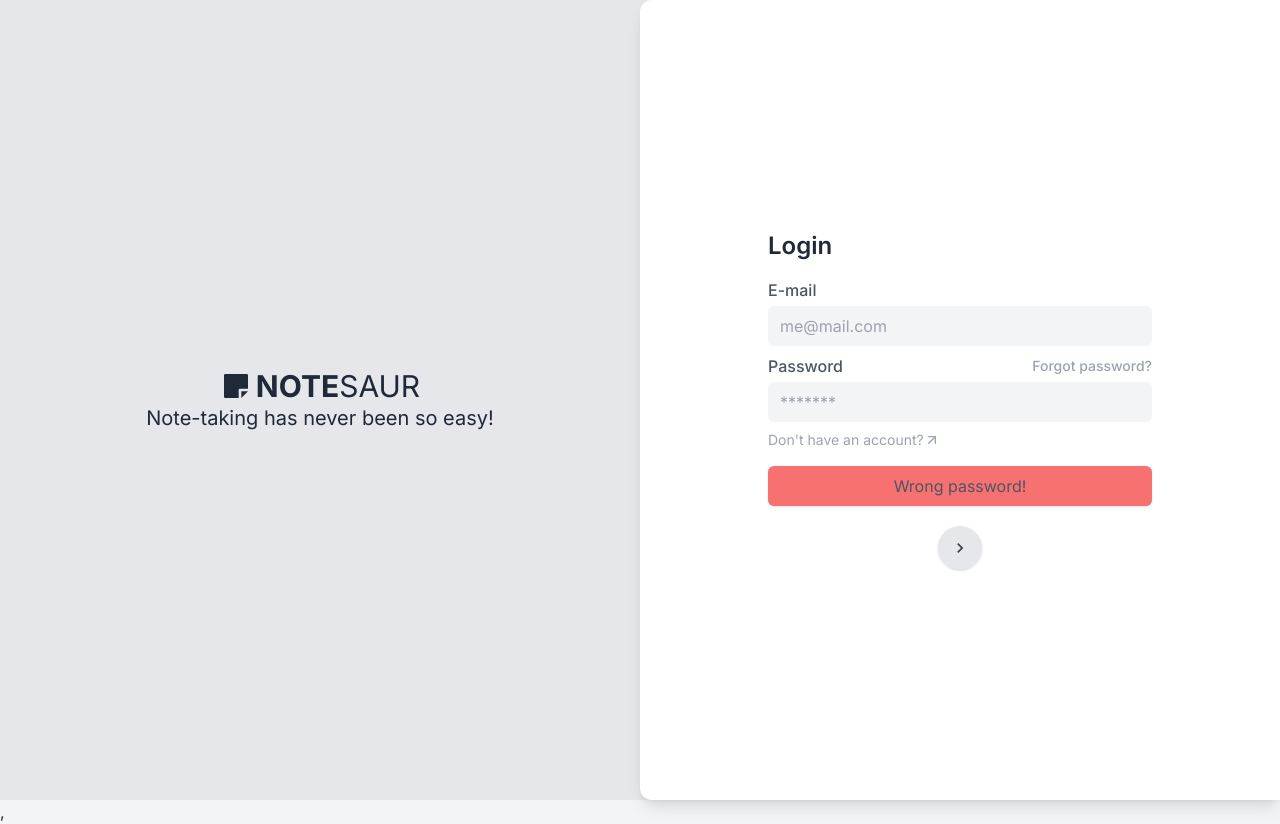
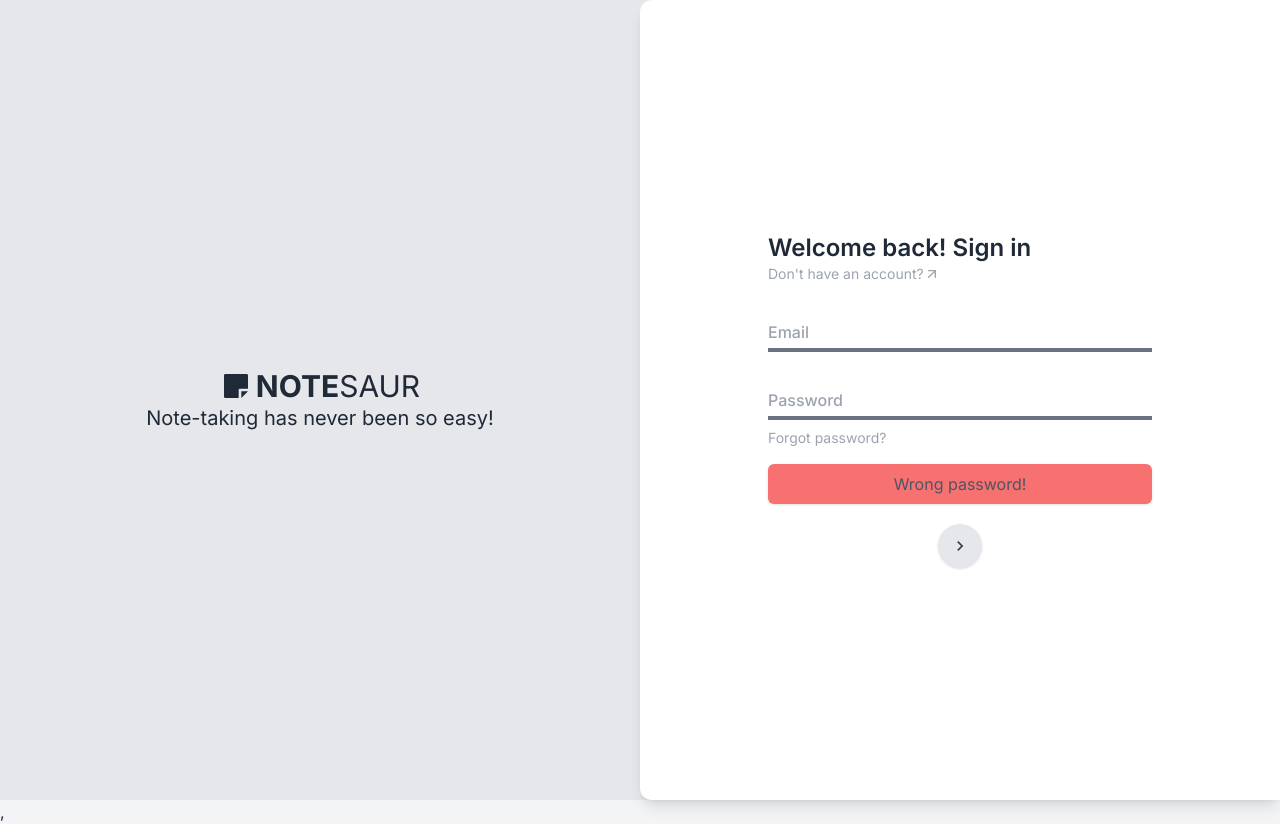
Before and after one commit to devguilhermy/notesaur, a React (Create React App) app: page / in a window 1280 px wide. Built offline with nearby package versions, Linux system fonts and the light colour scheme.

Commit message:
style: modern input component

```diff
--- a/src/components/Header.tsx
+++ b/src/components/Header.tsx
@@ -78,7 +78,7 @@ export default function Header({ className }: HeaderProps) {
                         <img
                             src="https://avatars.githubusercontent.com/u/55157846?v=4"
                             alt="Avatar"
-                            className="w-8 rounded-full"
+                            className="w-12 rounded-full"
                         />
                     </button>
                 </div>
--- /dev/null
+++ b/src/components/Input.tsx
@@ -0,0 +1,36 @@
+import { ReactNode } from 'react';
+
+interface InputProps {
+    value: string;
+    setValue: (inputValue: string) => void;
+    label: ReactNode;
+    className?: string;
+}
+
+export function Input({
+    value,
+    setValue,
+    label,
+    className,
+    ...props
+}: InputProps) {
+    return (
+        <label className={`relative block ${className}`} {...props}>
+            <input
+                type="text"
+                className="w-full py-1 border-b-4 border-gray-500 bg-transparent focus:outline-none focus:border-blue-600 transition peer text-gray-400"
+                value={value}
+                onChange={(event) => setValue(event.target.value)}
+            />
+            <span
+                className={`absolute left-0 font-medium peer-focus:-top-4 transition ${
+                    value === ''
+                        ? 'top-1 text-gray-400 peer-focus:-top-4 peer-focus:text-sm peer-focus:text-gray-200'
+                        : '-top-4 text-sm text-gray-200'
+                }`}
+            >
+                {label}
+            </span>
+        </label>
+    );
+}
--- a/src/pages/Login.tsx
+++ b/src/pages/Login.tsx
@@ -1,6 +1,7 @@
 import { useEffect, useState } from 'react';
 
 import { Icons } from '../assets/icons';
+import { Input } from '../components/Input';
 import { useNavigate } from 'react-router-dom';
 
 interface LoginProps {}
@@ -12,6 +13,9 @@ export default function Login(props: LoginProps) {
     if (stage === 2) {
         navigate('/home');
     }
+
+    const [email, setEmail] = useState('');
+    const [password, setPassword] = useState('');
 
     return (
         <>
@@ -37,40 +41,32 @@ export default function Login(props: LoginProps) {
                         <div className="max-w-sm mx-auto lg:flex lg:flex-col lg:justify-center lg:h-full">
                             <div>
                                 <h2 className="text-2xl font-semibold ">
-                                    Login
+                                    Welcome back! Sign in
                                 </h2>
-                                <label className="block mt-4">
-                                    <span className="block font-medium text-gray-600 dark:text-gray-200">
-                                        E-mail
-                                    </span>
-                                    <input
-                                        type="text"
-                                        placeholder="me@mail.com"
-                                        className="w-full px-3 py-2 mt-1 bg-gray-100 rounded-md dark:bg-gray-700"
-                                    />
-                                </label>
-                                <label className="block mt-2">
-                                    <span className="flex items-center justify-between font-medium text-gray-600 dark:text-gray-200">
-                                        Password
-                                        <a
-                                            href="/new-password"
-                                            className="block text-sm text-gray-400"
-                                        >
-                                            Forgot password?
-                                        </a>
-                                    </span>
-                                    <input
-                                        type="password"
-                                        placeholder="*******"
-                                        className="w-full px-3 py-2 mt-1 bg-gray-100 rounded-md dark:bg-gray-700"
-                                    />
-                                </label>
                                 <a
                                     href="/sign-up"
-                                    className="flex items-center mt-2 text-sm text-gray-400"
+                                    className="flex items-center text-sm text-gray-400 hover:text-gray-100 transition"
                                 >
                                     Don't have an account?
                                     <Icons.ArrowUpRight className="w-4 h-4" />
+                                </a>
+                                <Input
+                                    value={email}
+                                    setValue={setEmail}
+                                    label="Email"
+                                    className="mt-8"
+                                />
+                                <Input
+                                    value={password}
+                                    setValue={setPassword}
+                                    label={'Password'}
+                                    className="mt-8"
+                                />
+                                <a
+                                    href="/new-password"
+                                    className="mt-2 block text-sm text-gray-400 hover:text-gray-100 transition"
+                                >
+                                    Forgot password?
                                 </a>
                                 <p className="px-3 py-2 mt-4 text-center text-gray-600 bg-red-400 rounded-md shadow dark:bg-red-500 dark:text-gray-300">
                                     Wrong password!
--- a/src/pages/NewPassword.tsx
+++ b/src/pages/NewPassword.tsx
@@ -1,10 +1,16 @@
 import { Icons } from '../assets/icons';
+import { Input } from '../components/Input';
 import { useState } from 'react';
 
 interface NewPasswordProps {}
 
 export default function NewPassword(props: NewPasswordProps) {
     const [stage, setStage] = useState(1);
+
+    const [email, setEmail] = useState('');
+    const [new_password, setNewPassword] = useState('');
+    const [new_password_confirmation, setNewPasswordConfirmation] =
+        useState('');
 
     return (
         <div className="flex flex-col justify-between h-screen max-h-screen bg-gray-200 lg:flex-row dark:bg-gray-900">
@@ -35,16 +41,12 @@ export default function NewPassword(props: NewPasswordProps) {
                                 Back to login
                                 <Icons.ArrowUpRight className="w-4 h-4" />
                             </a>
-                            <label className="block mt-2">
-                                <span className="block font-medium text-gray-200 dark:text-gray-500">
-                                    E-mail
-                                </span>
-                                <input
-                                    type="text"
-                                    placeholder="me@mail.com"
-                                    className="w-full px-3 py-2 mt-1 bg-gray-100 rounded-md dark:bg-gray-700"
-                                />
-                            </label>
+                            <Input
+                                value={email}
+                                setValue={setEmail}
+                                label={'Email'}
+                                className="mt-8"
+                            />
                             {/* <p className="px-3 py-2 mt-2 text-center text-gray-300 bg-red-500 rounded-md shadow">
                                 Wrong password!
                             </p> */}
@@ -74,26 +76,19 @@ export default function NewPassword(props: NewPasswordProps) {
                                 Back to login
                                 <Icons.ArrowUpRight className="w-4 h-4" />
                             </a>
-                            <label className="block mt-2">
-                                <span className="block font-medium text-gray-200 dark:text-gray-500">
-                                    New password
-                                </span>
-                                <input
-                                    type="password"
-                                    placeholder="*******"
-                                    className="w-full px-3 py-2 mt-1 bg-gray-100 rounded-md dark:bg-gray-700"
-                                />
-                            </label>
-                            <label className="block mt-2">
-                                <span className="block font-medium text-gray-200 dark:text-gray-500">
-                                    Confirm new password
-                                </span>
-                                <input
-                                    type="password"
-                                    placeholder="*******"
-                                    className="w-full px-3 py-2 mt-1 bg-gray-100 rounded-md dark:bg-gray-700"
-                                />
-                            </label>
+                            <Input
+                                value={new_password}
+                                setValue={setNewPassword}
+                                label={'New password'}
+                                className="mt-8"
+                            />
+
+                            <Input
+                                value={new_password_confirmation}
+                                setValue={setNewPasswordConfirmation}
+                                label={'Password confirmation'}
+                                className="mt-8"
+                            />
                             {/* <p className="px-3 py-2 mt-2 text-center text-gray-300 bg-red-500 rounded-md shadow">
                                 Wrong password!
                             </p> */}
--- a/src/pages/SignUp.tsx
+++ b/src/pages/SignUp.tsx
@@ -32,7 +32,9 @@ export default function SignUp(props: SignUpProps) {
                 <div className="px-5 py-8 bg-gray-800 rounded-t-xl lg:w-1/2 lg:rounded-l-xl lg:rounded-tr-none">
                     <div className="max-w-sm mx-auto lg:flex lg:flex-col lg:justify-center lg:h-full">
                         <div>
-                            <h2 className="text-2xl font-semibold ">Sign Up</h2>
+                            <h2 className="text-2xl font-semibold ">
+                                Welcome! Sign up
+                            </h2>
                             <a
                                 href="/login"
                                 className="flex items-center mt-1 text-sm text-gray-400"
```
Also changed, not shown: public/css/tailwind-output.css.
